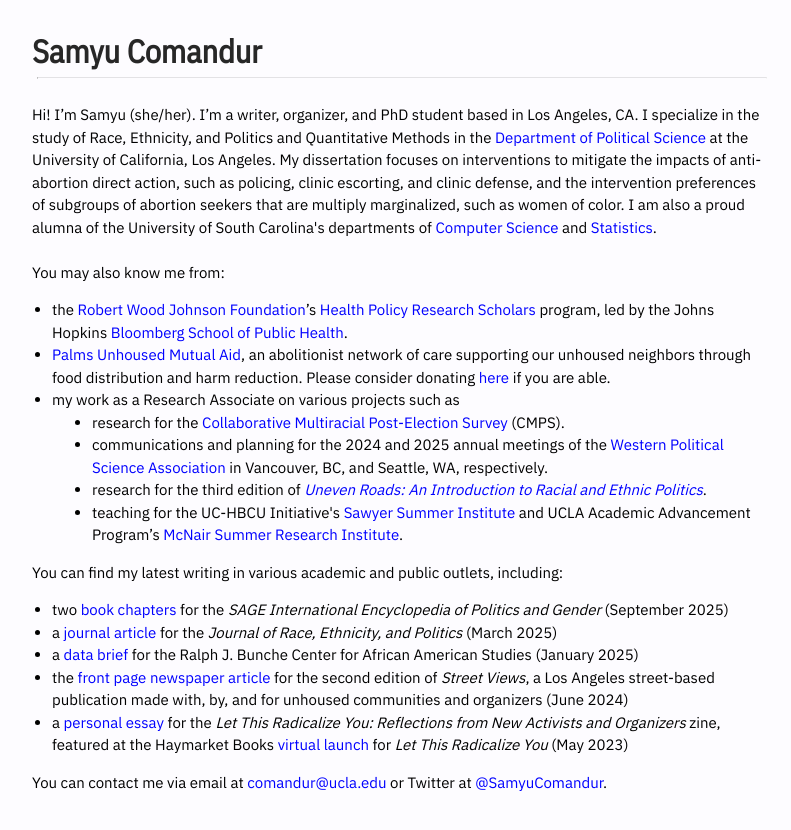
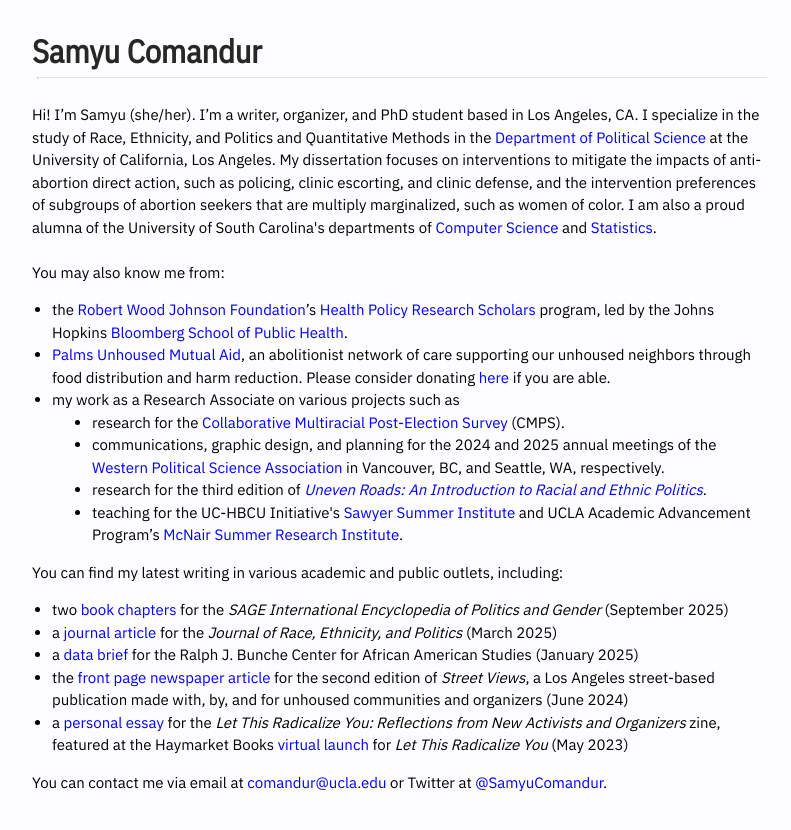
Before and after one commit to samyuc/samyuc.github.io, a Jekyll site: the page built from index.html, in a window 1280 px wide. Shown: the top 830 px of the page, without its empty margins (238-1029 px from the left). Built offline with Jekyll 4.4.1, drawn with Linux system fonts in a browser that asks for light colours.

Commit message:
Update index.html

```diff
--- a/index.html
+++ b/index.html
@@ -10,7 +10,7 @@
 <dt><li> <a href="https://palmsunhousedmutualaid.org/">Palms Unhoused Mutual Aid</a>, an abolitionist network of care supporting our unhoused neighbors through food distribution and harm reduction. Please consider donating <a href="https://hcb.hackclub.com/donations/start/palms-unhoused-mutual-aid">here</a> if you are able.
 <dt><li>my work as a Research Associate on various projects such as
 <dd><li>research for the <a href="https://cmpsurvey.org/"> Collaborative Multiracial Post-Election Survey</a> (CMPS).</li></dd>
-<dd><li>communications and planning for the 2024 and 2025 annual meetings of the <a href="https://wpsanet.org/meeting/">Western Political Science Association</a> in Vancouver, BC, and Seattle, WA, respectively.</li></dd>
+<dd><li>communications, graphic design, and planning for the 2024 and 2025 annual meetings of the <a href="https://wpsanet.org/meeting/">Western Political Science Association</a> in Vancouver, BC, and Seattle, WA, respectively.</li></dd>
 <dd><li>research for the third edition of  <a href="https://us.sagepub.com/en-us/nam/uneven-roads/book275174"> <i>Uneven Roads: An Introduction to Racial and Ethnic Politics</i></a>.</li></dd>
 <dd><li>teaching for the UC-HBCU Initiative's <a href="https://newsroom.ucla.edu/releases/ucla-howard-university-program-in-race-ethnicity-politics">Sawyer Summer Institute</a> and UCLA Academic Advancement Program’s <a href="https://www.aap.ucla.edu/programs/mcnair-research-scholars/"> McNair Summer Research Institute</a>.</li></dd></dt></dl></ul>
 
```
